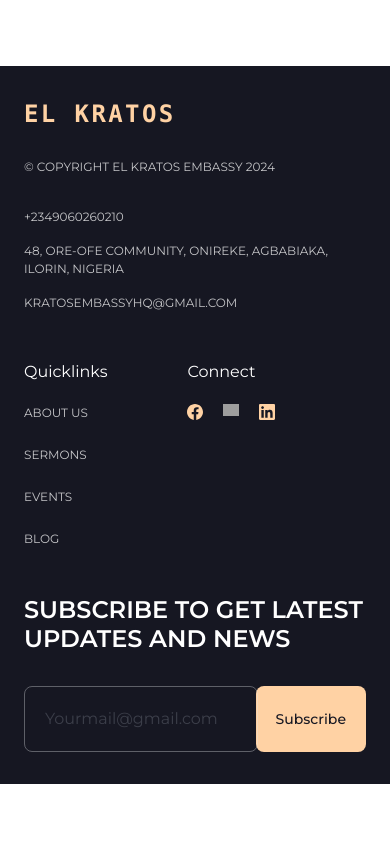
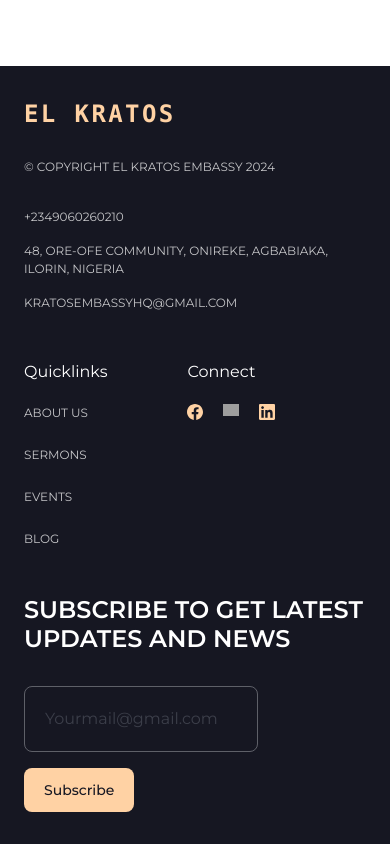
Before and after one commit to ELKratos-Embassy/elkratosembassy, a Next.js app: page / in a window 390 px wide. Shown: the part 7843-8687 px from the top of the page. Before the commit the page ends 8627 px from the top, so only its background shows below. Built offline with nearby package versions, Linux system fonts and the light colour scheme; grey boxes are pictures that could not be loaded.

Commit message:
Adjust NewsletterForm layout spacing for improved responsiveness

```diff
--- a/components/NewsletterForm.tsx
+++ b/components/NewsletterForm.tsx
@@ -20,7 +20,7 @@ const NewsletterForm = () => {
   return (
     <form
       onSubmit={handleSubmit}
-      className="flex justify-between md:justify-start md:gap-6 flex-wrap"
+      className="flex justify-between md:justify-start gap-4 md:gap-6 flex-wrap"
     >
       <input
         aria-label={label}
```
